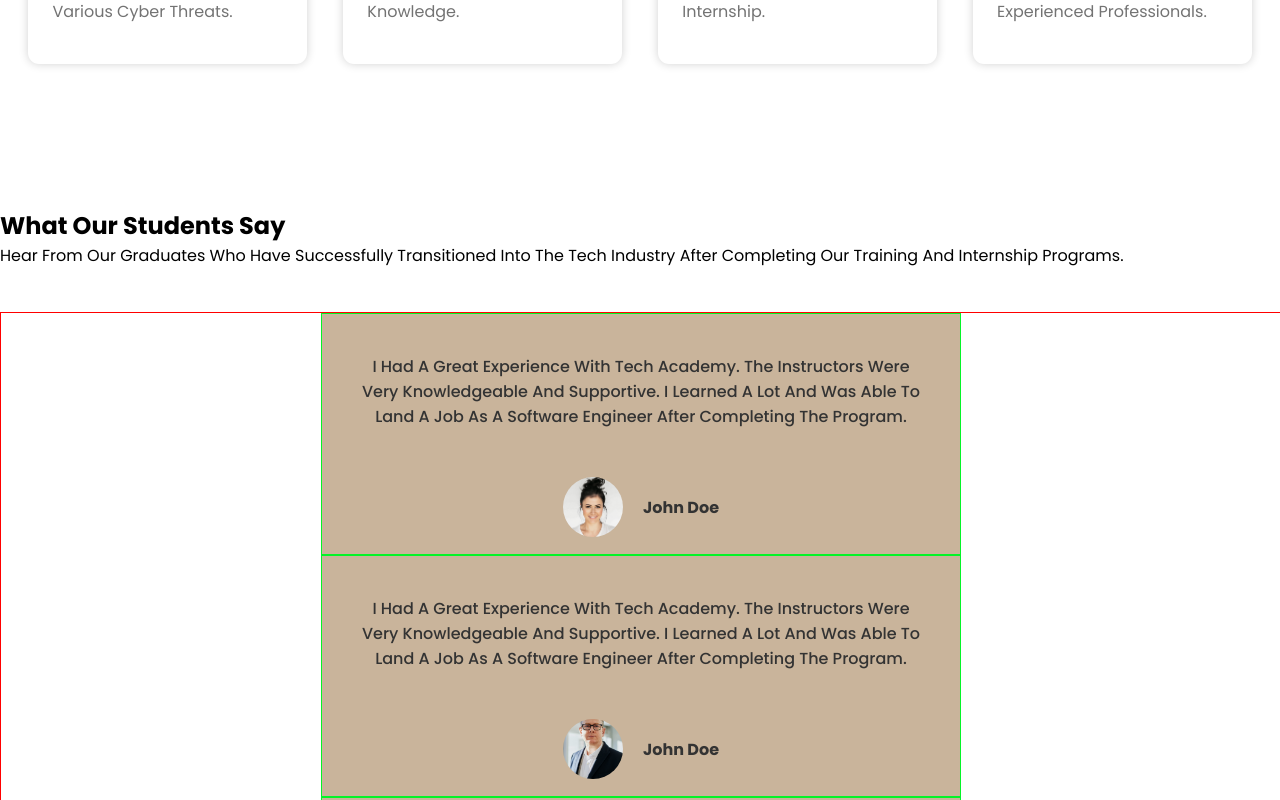
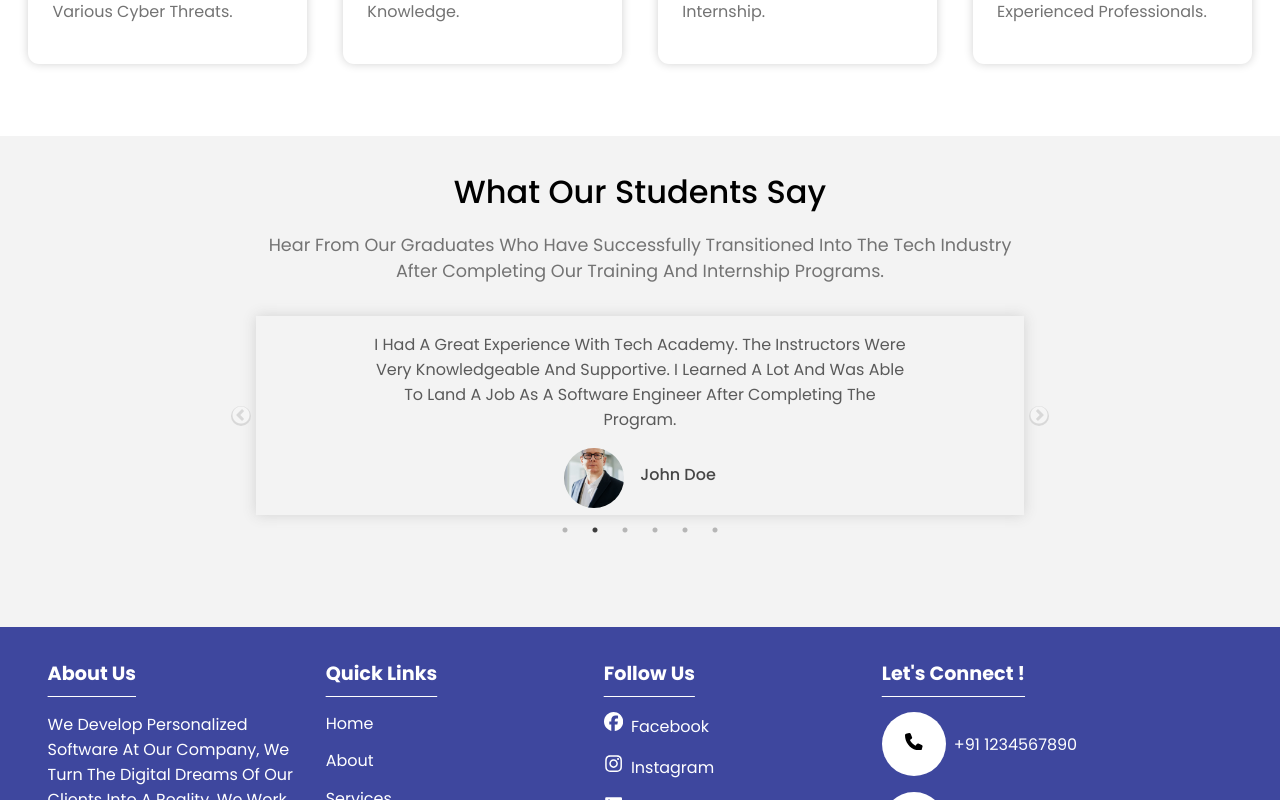
Before and after one commit to Guddu-Pandit/TechSynergyServices, a React (Vite) app: page / in a window 1280 px wide. Shown: the part 1680-2480 px from the top of the page. Built offline with nearby package versions, Linux system fonts and the light colour scheme.

Commit message:
Testimonial Section Completed

```diff
--- a/src/components/LandingPage/LandingPage.jsx
+++ b/src/components/LandingPage/LandingPage.jsx
@@ -42,8 +42,8 @@
   return (
     <div>
         <Slider {...settings}>
-      {data.map((d, index) => (
-        <div key={index} className={`${styles.landing}`}>
+      {data.map((d) => (
+        <div key={d.index} className={`${styles.landing}`}>
           <div className={styles.hero_img}>
             <img src={d.img} alt="model1" />
           </div>
--- a/src/components/ServicesSection/ServiceSection.module.css
+++ b/src/components/ServicesSection/ServiceSection.module.css
@@ -1,7 +1,8 @@
 .services{
     height: auto;
     width: 100%;
-    margin:5rem 0;
+    margin:3.5rem 0;
+
 }
 .service h2{
     font-size: 2rem;
--- a/src/components/Testimonials/Testimonials.jsx
+++ b/src/components/Testimonials/Testimonials.jsx
@@ -6,36 +6,79 @@
 
 const data = [
   {
+    id: 1,
     name: 'John Doe',
     img: '/Images/user1.jpg',
     review: 'I had a great experience with Tech Academy. The instructors were very knowledgeable and supportive. I learned a lot and was able to land a job as a software engineer after completing the program.'
   },
   {
+    id: 2,
     name: 'John Doe',
     img: '/Images/user2.jpg',
     review: 'I had a great experience with Tech Academy. The instructors were very knowledgeable and supportive. I learned a lot and was able to land a job as a software engineer after completing the program.'
   },
   {
+    id: 3,
     name: 'John Doe',
     img: '/Images/user1.jpg',
     review: 'I had a great experience with Tech Academy. The instructors were very knowledgeable and supportive. I learned a lot and was able to land a job as a software engineer after completing the program.'
   },
   {
+    id: 4,
+    name: 'John Doe',
+    img: '/Images/user2.jpg',
+    review: 'I had a great experience with Tech Academy. The instructors were very knowledgeable and supportive. I learned a lot and was able to land a job as a software engineer after completing the program.'
+  },
+  {
+    id: 5,
+    name: 'John Doe',
+    img: '/Images/user1.jpg',
+    review: 'I had a great experience with Tech Academy. The instructors were very knowledgeable and supportive. I learned a lot and was able to land a job as a software engineer after completing the program.'
+  },
+  {
+    id: 6,
     name: 'John Doe',
     img: '/Images/user2.jpg',
     review: 'I had a great experience with Tech Academy. The instructors were very knowledgeable and supportive. I learned a lot and was able to land a job as a software engineer after completing the program.'
   },
 ]
 
+function SampleNextArrow(props) {
+  const { className, style, onClick } = props;
+  return (
+    <div
+      className={className}
+      style={{ ...style, display: "block", background: "#d8d8d8", borderRadius: "50%",  }}
+      onClick={onClick}
+    />
+  );
+}
+
+
+function SamplePrevArrow(props) {
+  const { className, style, onClick } = props;
+  return (
+    <div
+      className={className}
+      style={{ ...style, display: "block", background: "#d8d8d8", borderRadius: "50%",}}
+      onClick={onClick}
+    />
+  );
+}
+
 
 const Testimonials = () => {
   const settings = {
-    accessibility:true,
     dots: true,
     infinite: true,
-    speed: 1000,
+    speed: 500,
     slidesToShow: 1,
-    slidesToScroll: 1
+    slidesToScroll: 1,
+    nextArrow: <SampleNextArrow />,
+    prevArrow: <SamplePrevArrow />,
+    autoplay: true,
+    autoplaySpeed: 4000,
+    pauseOnHover: false,
   };
   return (
     <div className={styles.testimonials}>
@@ -44,20 +87,22 @@
             <p>Hear from our graduates who have successfully transitioned into the tech industry
               after completing our training and internship programs.</p>
         </div>
+
+        <div className={styles.container}>
         <Slider {...settings}>
-          <div className={styles.content}>
-
-            {data.map((d, index) => (
-              <div key={index} className={styles.box}>
+          {data.map((d) => (
+            <div key={d.index} className={styles.box}>
+              <div className={styles.upperbox}>
                 <p>{d.review}</p>
-                <div >
-                  <img src={d.img} />
-                <h4>{d.name}</h4>
-                </div>
               </div>
-            ))}
+              <div className={styles.lowerbox}>
+               <img src={d.img} alt="User"/>
+               <h4>{d.name}</h4>
+              </div>
             </div>
+          ))}
         </Slider>
+        </div>
     </div>
   )
 }
--- a/src/components/Testimonials/Testimonials.module.css
+++ b/src/components/Testimonials/Testimonials.module.css
@@ -1,53 +1,69 @@
 .testimonials {
-    /* background-color: #000000; */
-    padding: 3rem 0;
+  height: auto;
+  overflow-y: hidden!important;
+  padding-bottom: 5rem;
+  background-color: #f3f3f3;
+}
+.container {
+  flex-direction: row;
+  justify-content: center;
+  align-items: center;
+  margin: 2rem auto;
+  width: 60%;
+  box-shadow: #d2d2d2 0 0 .8rem;
+  background-color: #f3f3f3;
+}
+.Heading h2{
+    font-size: 2rem;
+    color: #000000;
+    margin-bottom: 1rem;
+    margin-top: 2rem;
+    font-weight: 500;
+    text-align: center;
 }
 
-.content {
-    display: flex;
-    justify-content: center ;
-    align-items: center;
-    margin-top: 2.75rem;
-    gap: 2rem;
-    flex-direction: row;
-    border: 1px solid #ff0000;
+.Heading p {
+    font-size: 1.1rem;
+    color: #737373;
+    width: 60%;
+    margin: 0 auto;
+    text-align: center;
 }
 
-.box{
-    background-color: rgb(201, 180, 155);
-    height: 15rem;
-    color: #333;
-    margin: 0 20rem;
-    border: 1px solid #04f428;
+.upperbox p{
+  color: #5a5a5a;
+  text-align: center;
+  margin: 1rem auto;
+  width: 70%;
+  display: flex;
+  justify-content: center;
+  align-items: center;
 }
-.box div img {
+
+.lowerbox {
+  display: flex;
+  width: 50%;
+  margin: 0 auto;
+  justify-content: center;
+  gap: 1rem;
+  align-items: center;
+}
+.lowerbox img {
+    width: 3.75rem;
     height: 3.75rem;
-    width: 3.75rem;
     border-radius: 50%;
     display: flex;
+    align-items: center;
     justify-content: center;
-    align-items: center;
     object-fit: cover;
 }
-.box div {
-    display: flex;
-    justify-content: center;
-    align-items: center;
-    flex-direction: row;
-    padding: 1rem;
-    gap: 20px;
+.lowerbox h4{
+  font-size: 1rem;
+  color: #474747;
+  margin-bottom: .5rem;
+  font-weight: 500;
+  text-align: center;
+  display: flex;
+  justify-content: center;
+  align-items: center;
 }
-.box p {
-    font-size: 1rem;
-    font-weight: 500;
-    color: #333;
-    padding: 2rem;
-    display: flex;
-    margin-top: .5rem;
-    text-align: center;
-}
-.slick-slide > div{
-    margin: 0;
-    padding: 0;
-    background-color: rgb(0, 0, 0);
-}
```
